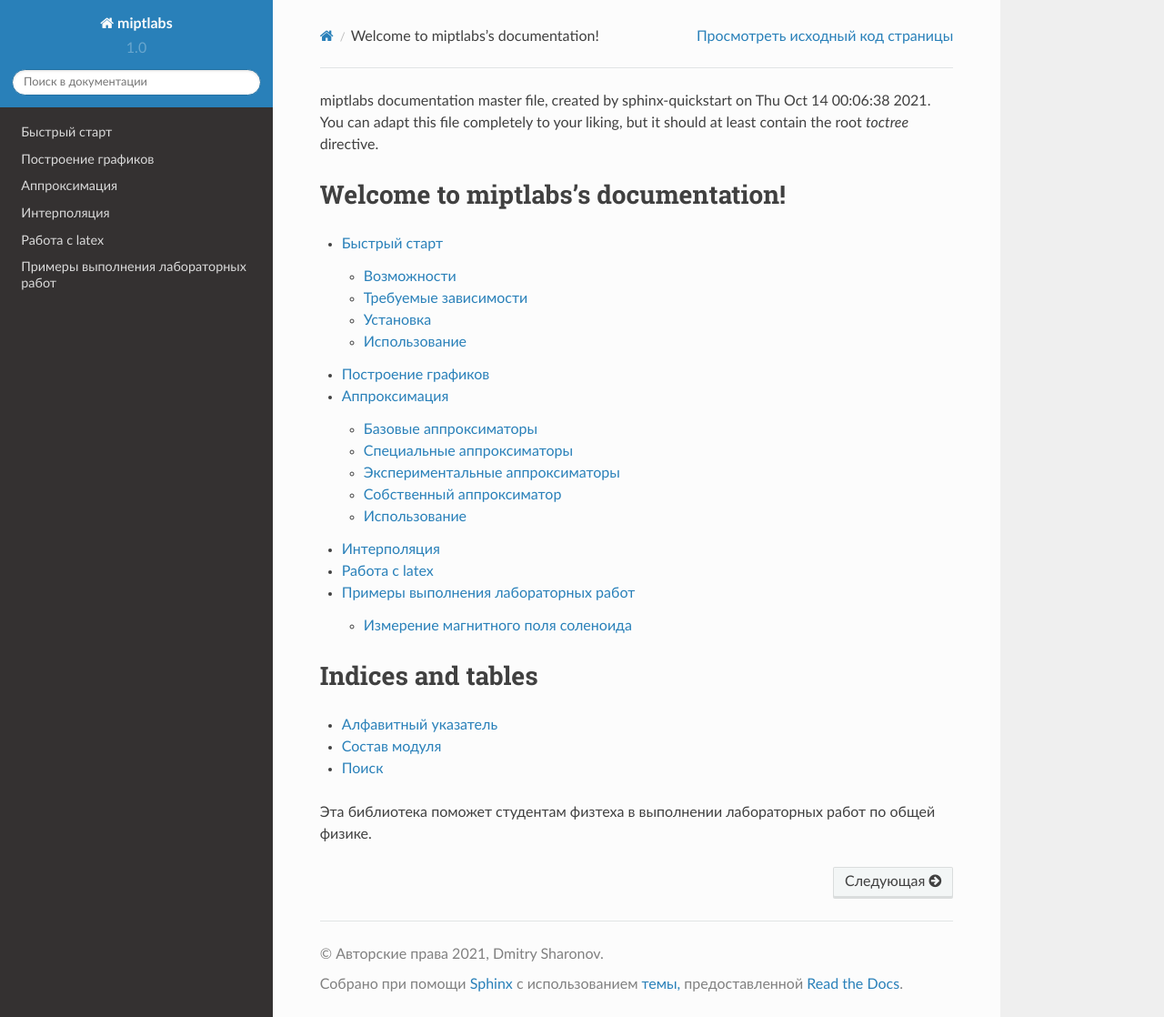
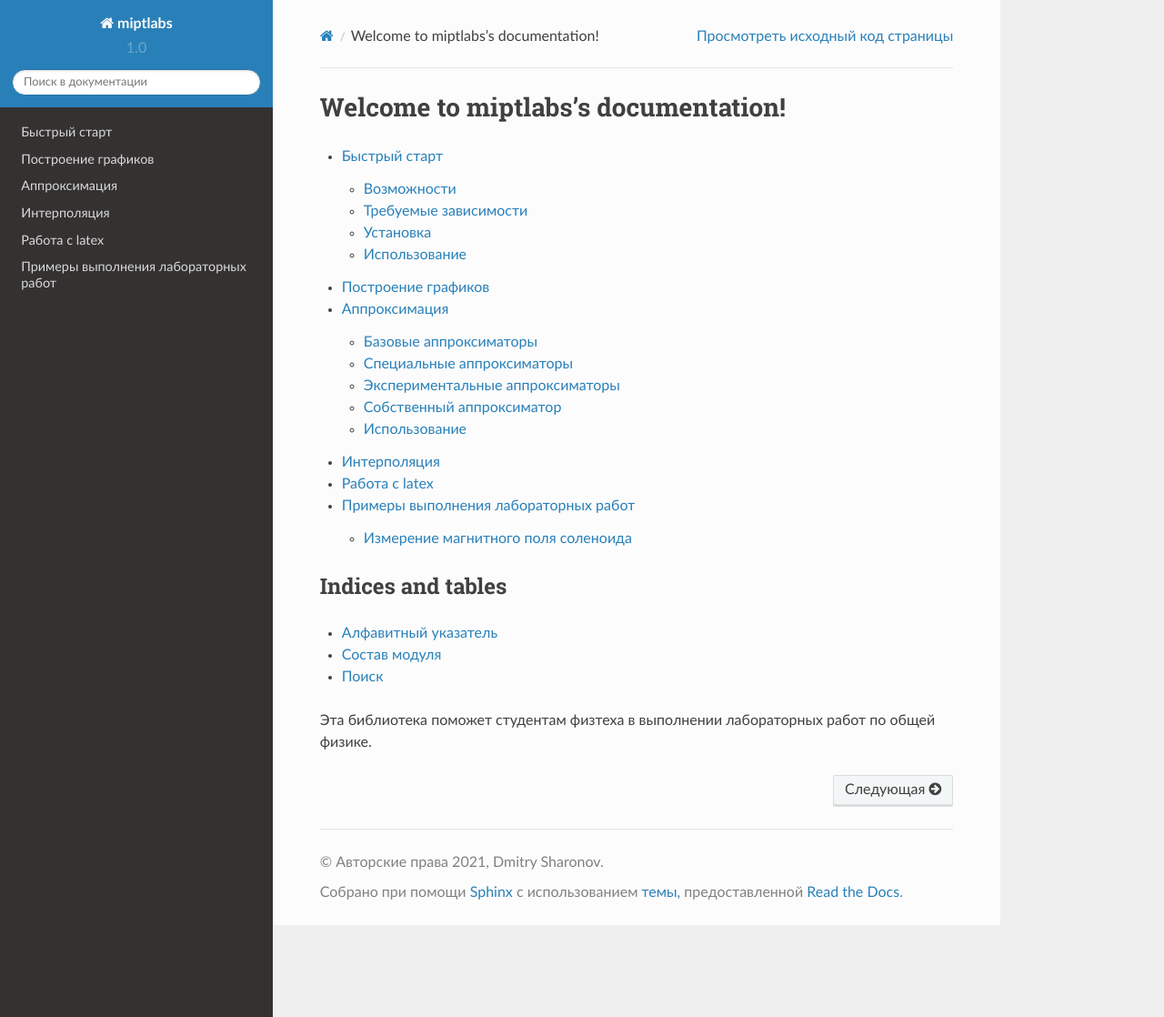
Before and after one commit to dimon58/miptlabs, a Sphinx documentation site: the page built from docs/source/index.rst, in a window 1280 px wide and 1118 px high. Shown: the whole window at 91% size. Built offline with Sphinx 7.4.7 and the Read the Docs theme 2.0.0, drawn with Linux system fonts in a browser that asks for light colours.

Commit message:
Небольшое исправление разметки

```diff
--- a/docs/source/index.rst
+++ b/docs/source/index.rst
@@ -1,7 +1,7 @@
-miptlabs documentation master file, created by
-sphinx-quickstart on Thu Oct 14 00:06:38 2021.
-You can adapt this file completely to your liking, but it should at least
-contain the root `toctree` directive.
+..  miptlabs documentation master file, created by
+    sphinx-quickstart on Thu Oct 14 00:06:38 2021.
+    You can adapt this file completely to your liking, but it should at least
+    contain the root `toctree` directive.
 
 Welcome to miptlabs's documentation!
 ====================================
@@ -17,7 +17,7 @@
    examples.rst
 
 Indices and tables
-==================
+------------------
 
 * :ref:`genindex`
 * :ref:`modindex`
--- a/docs/source/quickstart.rst
+++ b/docs/source/quickstart.rst
@@ -5,7 +5,9 @@
 -----------
 
 * Построения графиков по всем правилам оформления
+
 * Удобная аппроксимация точек графика
+
     * Линейная
     * Полиномиальная
     * Экспоненциальная
@@ -13,8 +15,11 @@
     * Lowess
     * На основе преобразования Фурье (WIP)
     * На основе любой пользовательской функции
+
 * Удобная интерполяция точек графика
+
     * Квадратическая
+
 * Преобразования таблиц pandas в таблицы latex
 
 Требуемые зависимости
```
